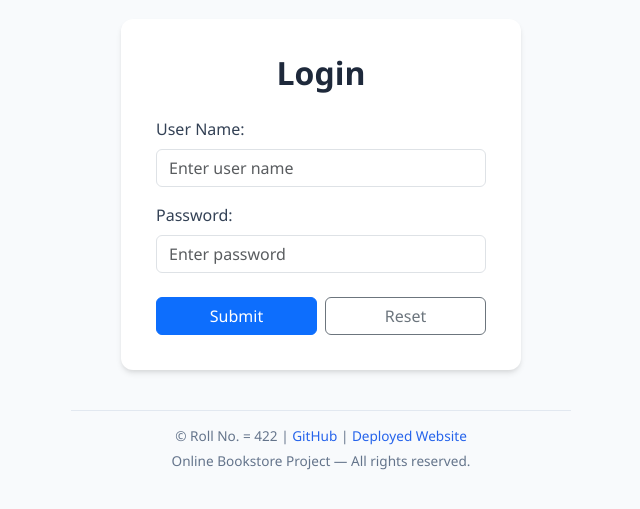
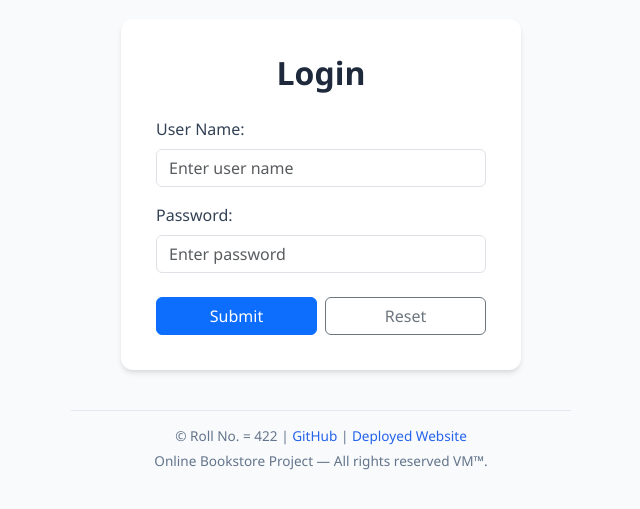
Before and after one commit to Vivek-Maddheshiya/Online-Bookstore, a plain HTML site: page login.html in a window 1280 px wide. Shown: the part 155-664 px from the top of the page, 319-959 px from the left. Drawn offline with nearby package versions, Linux system fonts and the light colour scheme.

Commit message:
Update footer text to include 'VM™'

```diff
--- a/login.html
+++ b/login.html
@@ -59,7 +59,7 @@
     </div>
   <div class="page-footer">
     <p class="mb-1">&copy; Roll No. = 422 | <a href="https://github.com/Vivek-Maddheshiya/Online-Bookstore.git" target="_blank" class="text-decoration-none">GitHub</a> | <a href="https://online-bookstore-teamx18.vercel.app?_vercel_share=RSkK9LC4HBLyPB6t4ueqbyf3U5IbzSSF" target="_blank" class="text-decoration-none">Deployed Website</a></p>
-    <p class="mb-0">Online Bookstore Project &mdash; All rights reserved.</p>
+    <p class="mb-0">Online Bookstore Project &mdash; All rights reserved VM™.</p>
 </div>
 
 <style>
```
